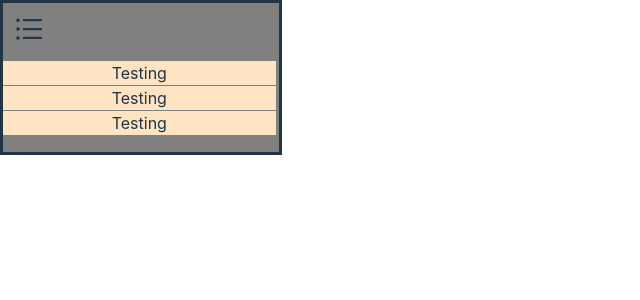
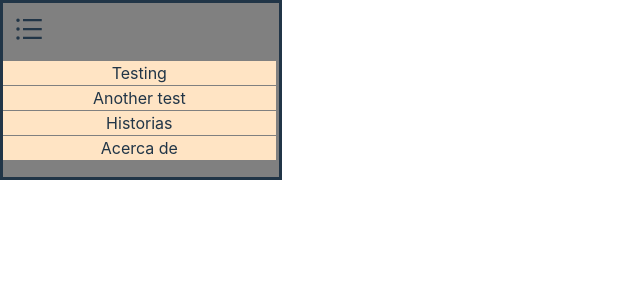
Before and after one commit to marcelostockle/sat03, a React (Vite) app: page / in a window 1280 px wide. Both pictures are taken after a click on the icon 29 px from the left and 29 px from the top of the page. Shown: the top 300 px of the page, without its empty margins (0-640 px from the left). Built offline with nearby package versions, Linux system fonts and the light colour scheme.

Commit message:
Sidebar functionality

```diff
--- /dev/null
+++ b/src/NestedList.jsx
@@ -0,0 +1,39 @@
+import React, { useState } from 'react'
+import { useNavigate } from "react-router-dom";
+import './sidebar.css'
+
+const NestedList = (props) => {
+  const navigate = useNavigate()
+  const [visible, setVisible] = useState(Array(props.content.length).fill(false))
+  const visibleStyle = (b) => b ? 'flex' : 'none'
+
+  return (<ul className='sidebar-list'
+    style={{
+      display: visibleStyle(props.display),
+      marginLeft: `${(10 * props.level)}px`
+    }}
+  >
+    {props.content.map((content, i) => {
+      return (<li
+          key={`sidebaritem-${props.level}-${i}`}
+          className='sidebar-list-item'
+          onClick={(event)=> {
+            event.stopPropagation()
+            if (content.link) {
+              navigate(content.link)
+            } else {
+              setVisible(visible.map((v, set_i) => set_i === i ? !v : v))
+            }
+          }}
+        >
+        { content.title }
+        { content.child
+          ? <NestedList content={content.child} level={props.level+1} display={visible[i]}/>
+          : ""
+        }
+      </li>)
+    })}
+  </ul>)
+}
+
+export default NestedList
--- a/src/Sidebar.jsx
+++ b/src/Sidebar.jsx
@@ -1,6 +1,8 @@
 import React, { useState } from 'react'
 import { AiOutlineBars } from 'react-icons/ai'
 import './sidebar.css'
+import NestedList from './NestedList'
+import content from './sidebar.json'
 
 const Sidebar = () => {
   const [visible, setVisible] = useState(false)
@@ -13,17 +15,7 @@ const Sidebar = () => {
       className='menu-toggle'
       onClick={() => setVisible(!visible)}
     />
-    <ul className='sidebar-list' style={{ display: visibleStyle(visible) }}>
-      <li className='sidebar-list-item'>
-        Testing
-      </li>
-      <li className='sidebar-list-item'>
-        Testing
-      </li>
-      <li className='sidebar-list-item'>
-        Testing
-      </li>
-    </ul>
+    <NestedList content={content} level={0} display={visible}/>
   </div>
 }
 
--- a/src/sidebar.css
+++ b/src/sidebar.css
@@ -18,6 +18,3 @@
   background-color: bisque;
   margin-bottom: 1px;
 }
-.nested-list-1 {
-  margin-left: 10px;
-}
--- /dev/null
+++ b/src/sidebar.json
@@ -0,0 +1,27 @@
+[
+  {
+    "title": "Testing"
+  },
+  {
+    "title": "Another test",
+    "child": [
+      {
+        "title": "Nested item A"
+      },
+      {
+        "title": "Nested item B"
+      },
+      {
+        "title": "Nested item C"
+      }
+    ]
+  },
+  {
+    "title": "Historias",
+    "link": "/historias"
+  },
+  {
+    "title": "Acerca de",
+    "link": "/acercade"
+  }
+]
```
